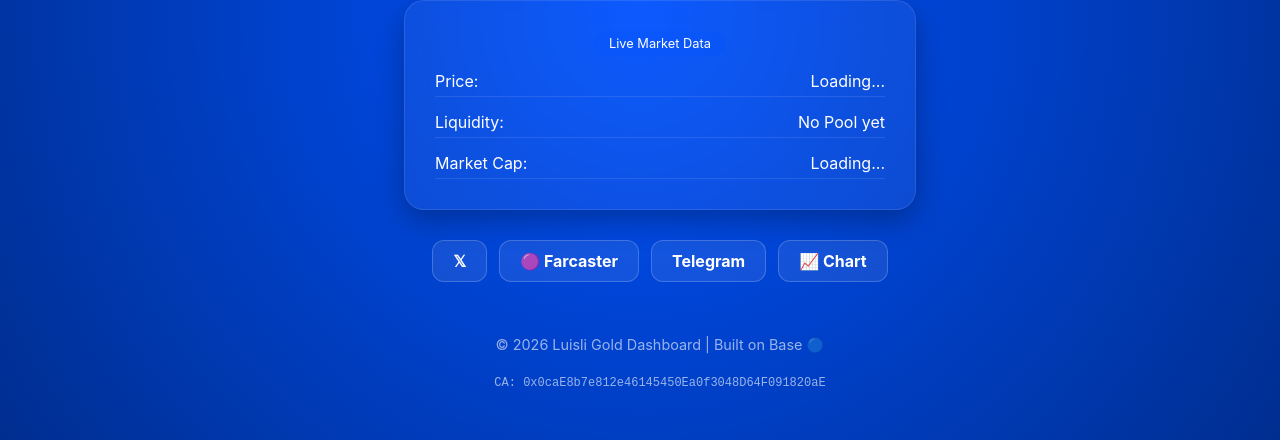
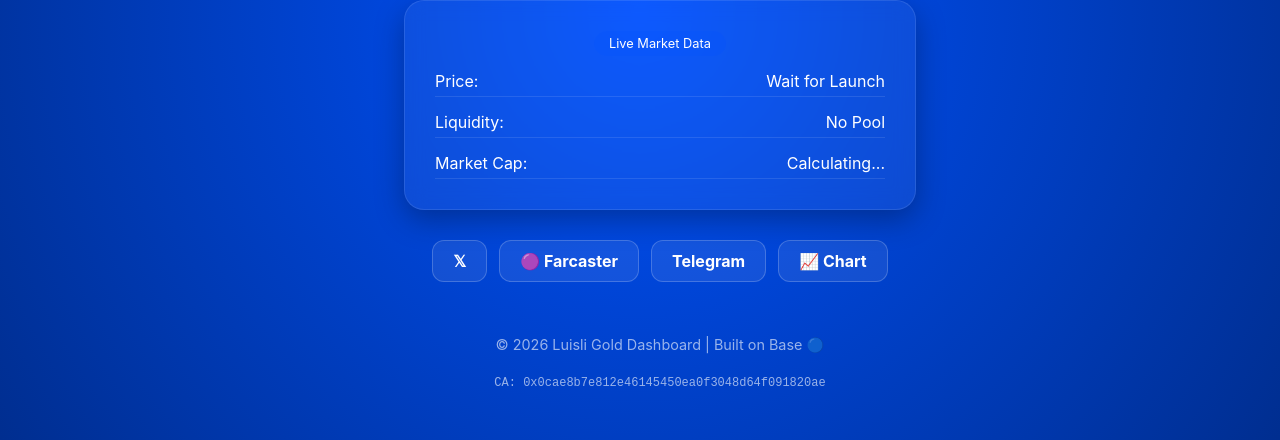
Before and after one commit to gingi1/gingi-dashboard, a React (Vite) app: page / in a window 1280 px wide. Shown: the part 446-886 px from the top of the page. Built offline with nearby package versions, Linux system fonts and the light colour scheme; no server answers.

Commit message:
Live API mit korrekter CA aktiviert

```diff
--- a/src/App.jsx
+++ b/src/App.jsx
@@ -3,17 +3,39 @@
 
 function App() {
   const [stats, setStats] = useState({
-    price: 'Loading...',
-    liquidity: 'Loading...',
-    holders: 'Loading...',
-    marketCap: 'Loading...'
+    price: 'Wait for Launch',
+    liquidity: 'No Pool',
+    marketCap: 'Calculating...',
+    priceChange: ''
   });
 
-  const contractAddress = "0x0caE8b7e812e46145450Ea0f3048D64F091820aE";
+  // Die korrekte Luisli Gold Contract Address (LGOLD)
+  const contractAddress = "0x0cae8b7e812e46145450ea0f3048d64f091820ae";
 
   useEffect(() => {
-    // Später kommt hier die Live-Abfrage rein
-  }, []);
+    const fetchStats = async () => {
+      try {
+        const response = await fetch(`https://api.dexscreener.com/latest/dex/tokens/${contractAddress}`);
+        const data = await response.json();
+
+        if (data.pairs && data.pairs.length > 0) {
+          const pair = data.pairs[0];
+          setStats({
+            price: `$${parseFloat(pair.priceUsd).toFixed(10)}`,
+            liquidity: `$${Math.round(pair.liquidity.usd).toLocaleString()}`,
+            marketCap: `$${Math.round(pair.fdv).toLocaleString()}`,
+            priceChange: pair.priceChange.h24
+          });
+        }
+      } catch (error) {
+        console.error("Fehler beim Abrufen der Daten:", error);
+      }
+    };
+
+    fetchStats();
+    const interval = setInterval(fetchStats, 30000); // Alle 30 Sekunden aktualisieren
+    return () => clearInterval(interval);
+  }, [contractAddress]);
 
   return (
     <div className="container">
@@ -32,7 +54,7 @@
         <h1 className="gold-title">LUISLI GOLD</h1>
         <p className="subtitle">The Golden Standard on Base 🔵</p>
 
-        {/* 📊 KARTE */}
+        {/* 📊 KARTE MIT LIVE DATEN */}
         <div className="card">
           <div className="status-badge">Live Market Data</div>
           <div className="stats-grid">
@@ -42,7 +64,7 @@
             </div>
             <div className="stat-item">
               <span>Liquidity:</span>
-              <span className="stat-value">No Pool yet</span>
+              <span className="stat-value">{stats.liquidity}</span>
             </div>
             <div className="stat-item">
               <span>Market Cap:</span>
```
